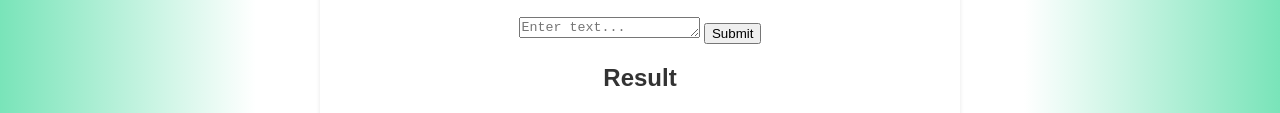
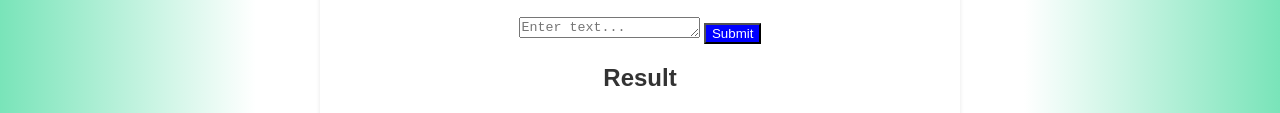
Before and after one commit to losty19/AI_Imager_frontend, a plain HTML site: page index.html in a window 1280 px wide. Shown: the part 201-314 px from the top of the page. Drawn offline with Linux system fonts and the light colour scheme.

Commit message:
Made submit button blue

```diff
--- a/AI_Imager_CSS.css
+++ b/AI_Imager_CSS.css
@@ -44,6 +44,11 @@ section {
     text-align: center;
 }
 
+#submit-button {
+    background-color: blue;
+    color: white;
+}
+
 h1, h2 {
     color: #333;
     text-align: center;
--- a/index.html
+++ b/index.html
@@ -19,7 +19,7 @@
             <input type="text" id="text-input" placeholder="Enter text">
             -->
             <textarea id="text-input" rows="1" placeholder="Enter text..."></textarea>
-            <button type="submit">Submit</button>
+            <button id="submit-button" type="submit">Submit</button>
         </form>
 
         <section>
```
